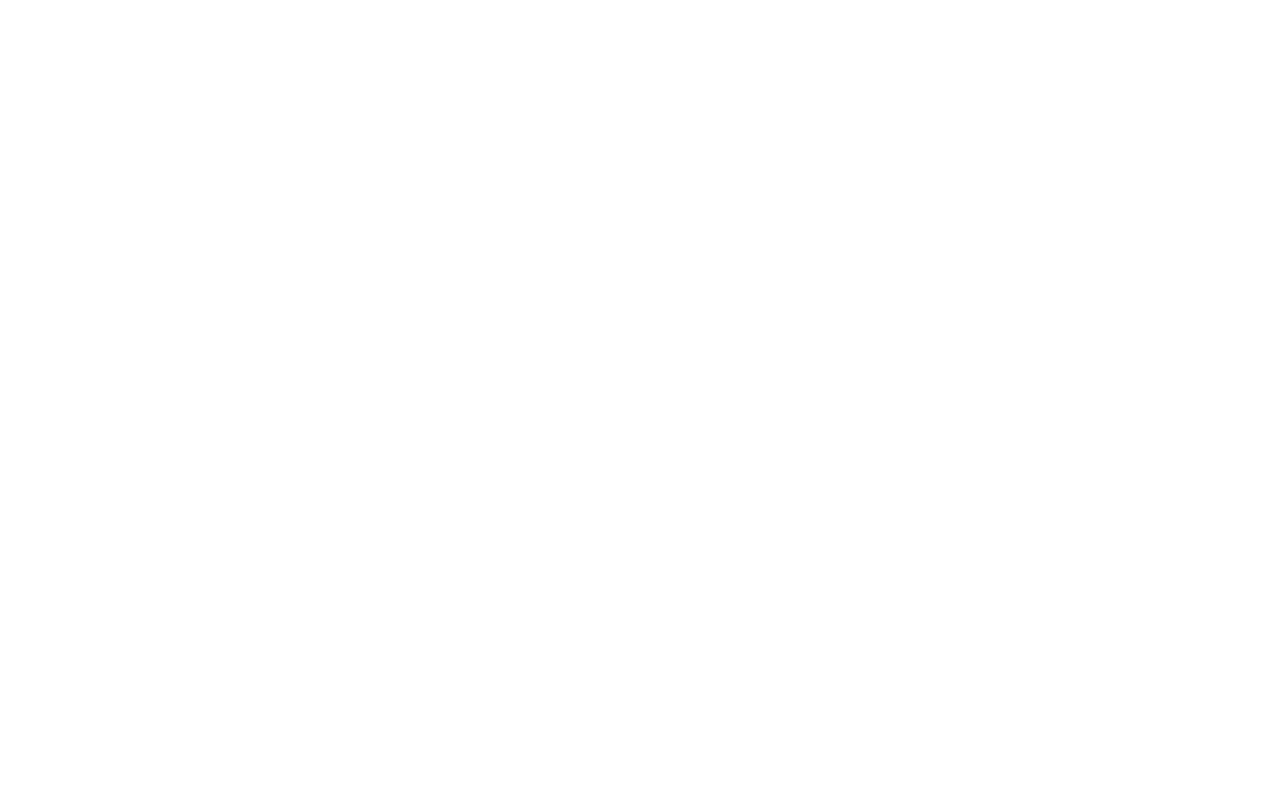
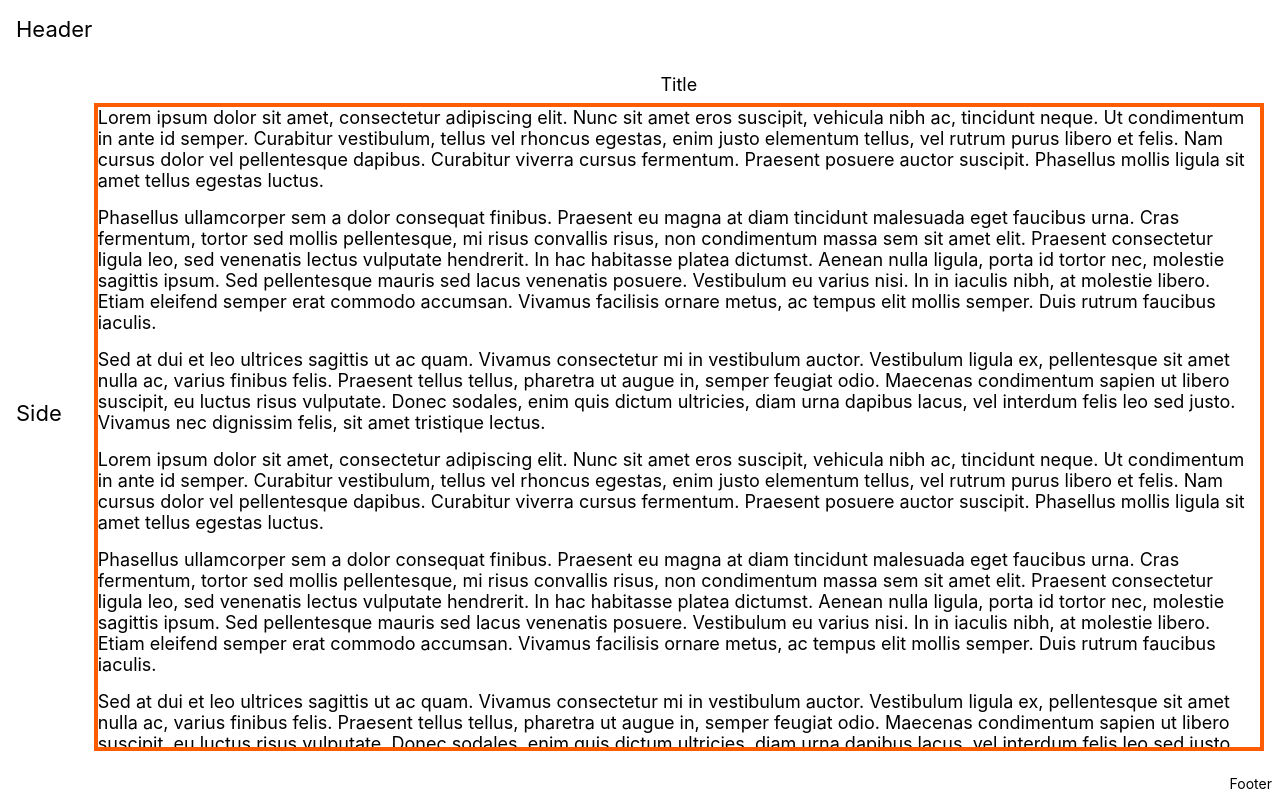
Before and after one commit to henghaopu/ppm, a React (Create React App) app: page / in a window 1280 px wide. Built offline with nearby package versions, Linux system fonts and the light colour scheme.

Commit message:
feat: :sparkles: layout a scrollable section using flexbox, overflow, and minHeight without setting a fixed width

```diff
--- a/src/main/App.css
+++ b/src/main/App.css
@@ -1,5 +1,6 @@
 .App {
   text-align: center;
+  height: 100vh;
 }
 
 .App-logo {
--- a/src/main/App.tsx
+++ b/src/main/App.tsx
@@ -1,8 +1,13 @@
 import React from 'react'
 import './App.css'
+import MinHeightDemo from './screen/MinHeightDemo'
 
 function App() {
-  return <div className="App" data-testid="app" />
+  return (
+    <div className="App" data-testid="app">
+      <MinHeightDemo />
+    </div>
+  )
 }
 
 export default App
--- /dev/null
+++ b/src/main/screen/MinHeightDemo.tsx
@@ -0,0 +1,115 @@
+import React from 'react'
+
+function MinHeightDemo() {
+  return (
+    <div
+      style={{
+        display: 'flex',
+        flexDirection: 'column',
+        height: '100%',
+        fontSize: '18px',
+      }}
+    >
+      <header style={{ padding: '16px', fontSize: '22px', textAlign: 'left' }}>
+        Header
+      </header>
+      {/* expand the wrapper that contains side and main */}
+      <div
+        style={{
+          flexGrow: 1,
+          // set minHeight: 0 to the flex child that has the overflow container
+          // a flex item has default min-height: auto. This means that, by default, a flex item cannot be shorter than its content
+          // reference 1: https://moduscreate.com/blog/how-to-fix-overflow-issues-in-css-flex-layouts/
+          // reference 2: https://developer.mozilla.org/en-US/docs/Web/CSS/flex
+          // reference 3: https://medium.com/@stephenbunch/how-to-make-a-scrollable-container-with-dynamic-height-using-flexbox-5914a26ae336
+          // reference 4: https://stackoverflow.com/questions/42130384/why-should-i-specify-height-0-even-if-i-specified-flex-basis-0-in-css3-flexbox
+          minHeight: 0,
+          // no need height: '100%' and use only height 100% won't work
+          // height: '100%',
+
+          display: 'flex',
+          flexDirection: 'row',
+        }}
+      >
+        <div
+          style={{
+            padding: '16px',
+            fontSize: '22px',
+            display: 'flex',
+            alignItems: 'center',
+          }}
+        >
+          Side
+        </div>
+        {/* expand main which contains title and content */}
+        <main
+          style={{
+            // use "flexGrow: 1" or "width: '100%'" when we want to occupy the rest of the horizontal space even if there's not enough content to fill up horizontally
+            flexGrow: 1,
+            // width: '100%',
+            padding: '16px',
+
+            display: 'flex',
+            flexDirection: 'column',
+          }}
+        >
+          <div style={{ paddingBottom: '8px', fontSize: '18px' }}>Title</div>
+          <div
+            style={{
+              // use "flexGrow: 1" or "height: '100%'" when we want to occupy the rest of the vertical space even if there's not enough content to scroll vertically
+              flexGrow: 1,
+              // height: '100%',
+              border: '4px solid #Fe5c00',
+              // *** enable vertical scroll
+              overflowY: 'auto',
+            }}
+          >
+            {[...Array(3).fill(0).keys()].map((item) => (
+              <div key={item} style={{ textAlign: 'left' }}>
+                <div style={{ paddingBottom: '16px' }}>
+                  Lorem ipsum dolor sit amet, consectetur adipiscing elit. Nunc
+                  sit amet eros suscipit, vehicula nibh ac, tincidunt neque. Ut
+                  condimentum in ante id semper. Curabitur vestibulum, tellus
+                  vel rhoncus egestas, enim justo elementum tellus, vel rutrum
+                  purus libero et felis. Nam cursus dolor vel pellentesque
+                  dapibus. Curabitur viverra cursus fermentum. Praesent posuere
+                  auctor suscipit. Phasellus mollis ligula sit amet tellus
+                  egestas luctus.
+                </div>
+                <div style={{ paddingBottom: '16px' }}>
+                  Phasellus ullamcorper sem a dolor consequat finibus. Praesent
+                  eu magna at diam tincidunt malesuada eget faucibus urna. Cras
+                  fermentum, tortor sed mollis pellentesque, mi risus convallis
+                  risus, non condimentum massa sem sit amet elit. Praesent
+                  consectetur ligula leo, sed venenatis lectus vulputate
+                  hendrerit. In hac habitasse platea dictumst. Aenean nulla
+                  ligula, porta id tortor nec, molestie sagittis ipsum. Sed
+                  pellentesque mauris sed lacus venenatis posuere. Vestibulum eu
+                  varius nisi. In in iaculis nibh, at molestie libero. Etiam
+                  eleifend semper erat commodo accumsan. Vivamus facilisis
+                  ornare metus, ac tempus elit mollis semper. Duis rutrum
+                  faucibus iaculis.
+                </div>
+                <div style={{ paddingBottom: '16px' }}>
+                  Sed at dui et leo ultrices sagittis ut ac quam. Vivamus
+                  consectetur mi in vestibulum auctor. Vestibulum ligula ex,
+                  pellentesque sit amet nulla ac, varius finibus felis. Praesent
+                  tellus tellus, pharetra ut augue in, semper feugiat odio.
+                  Maecenas condimentum sapien ut libero suscipit, eu luctus
+                  risus vulputate. Donec sodales, enim quis dictum ultricies,
+                  diam urna dapibus lacus, vel interdum felis leo sed justo.
+                  Vivamus nec dignissim felis, sit amet tristique lectus.
+                </div>
+              </div>
+            ))}
+          </div>
+        </main>
+      </div>
+      <footer style={{ padding: '8px', fontSize: '14px', textAlign: 'right' }}>
+        Footer
+      </footer>
+    </div>
+  )
+}
+
+export default MinHeightDemo
```
